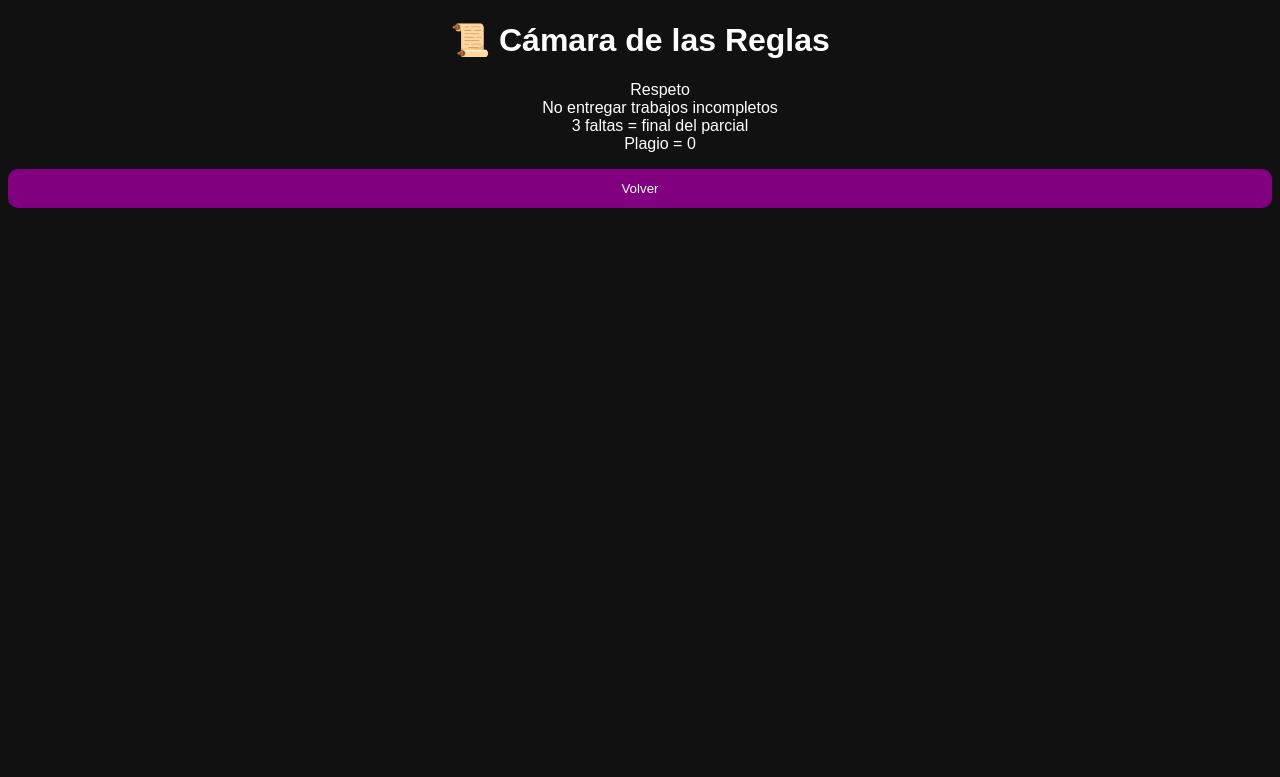
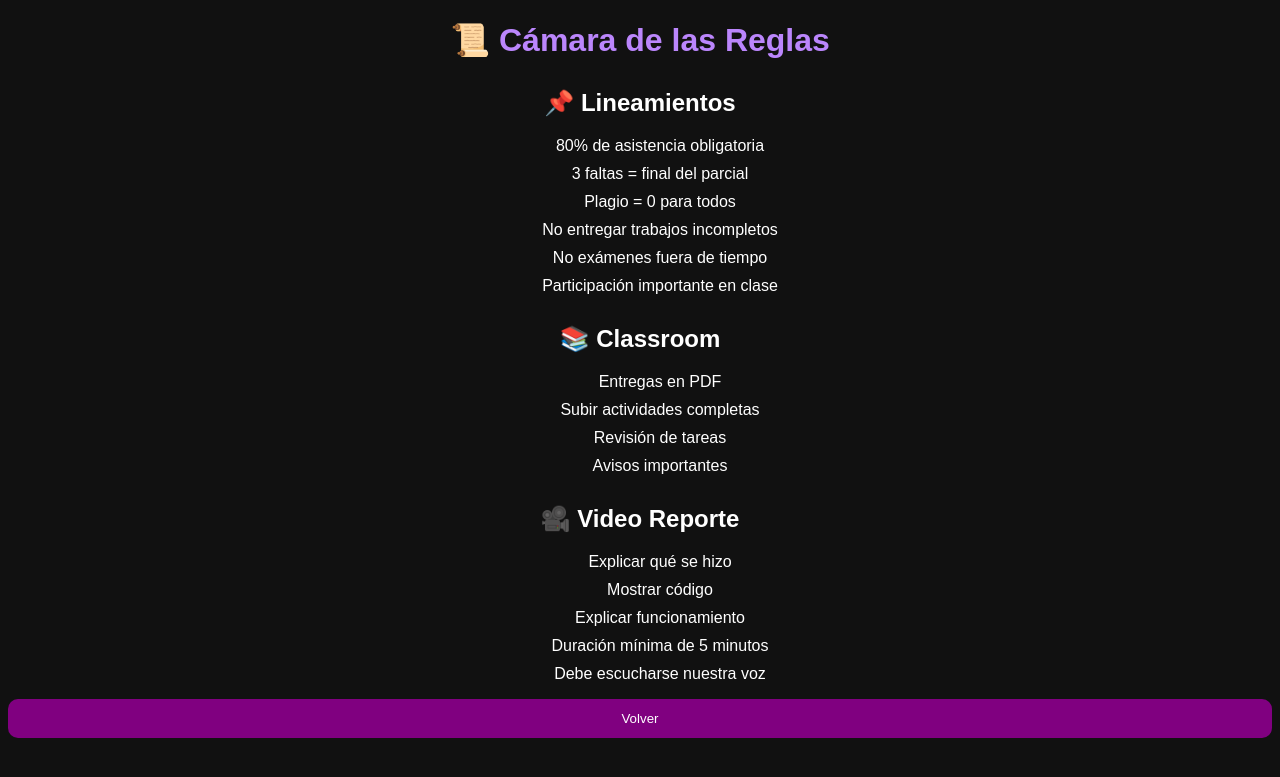
Before and after one commit to RafaelBB26/RetoMovil, a Flask app: page /reglas in a window 1280 px wide. Shown: the top 777 px of the page. Run offline with Flask 3, Linux system fonts and the light colour scheme.

Commit message:
Agregado contenido detallado de los niveles

```diff
--- a/static/style.css
+++ b/static/style.css
@@ -26,3 +26,19 @@ button{
 ul{
     list-style: none;
 }
+h1{
+    color: #bb86fc;
+}
+
+h2{
+    margin-top: 30px;
+}
+
+p{
+    width: 70%;
+    margin: auto;
+}
+
+li{
+    margin: 10px;
+}
--- a/templates/reglas.html
+++ b/templates/reglas.html
@@ -11,11 +11,34 @@
 
     <h1>📜 Cámara de las Reglas</h1>
 
+    <h2>📌 Lineamientos</h2>
+
     <ul>
-        <li>Respeto</li>
+        <li>80% de asistencia obligatoria</li>
+        <li>3 faltas = final del parcial</li>
+        <li>Plagio = 0 para todos</li>
         <li>No entregar trabajos incompletos</li>
-        <li>3 faltas = final del parcial</li>
-        <li>Plagio = 0</li>
+        <li>No exámenes fuera de tiempo</li>
+        <li>Participación importante en clase</li>
+    </ul>
+
+    <h2>📚 Classroom</h2>
+
+    <ul>
+        <li>Entregas en PDF</li>
+        <li>Subir actividades completas</li>
+        <li>Revisión de tareas</li>
+        <li>Avisos importantes</li>
+    </ul>
+
+    <h2>🎥 Video Reporte</h2>
+
+    <ul>
+        <li>Explicar qué se hizo</li>
+        <li>Mostrar código</li>
+        <li>Explicar funcionamiento</li>
+        <li>Duración mínima de 5 minutos</li>
+        <li>Debe escucharse nuestra voz</li>
     </ul>
 
     <a href="/">
```
Also changed, not shown: templates/skills.html (+27 -1 lines), templates/timeline.html (+12 -3 lines).
